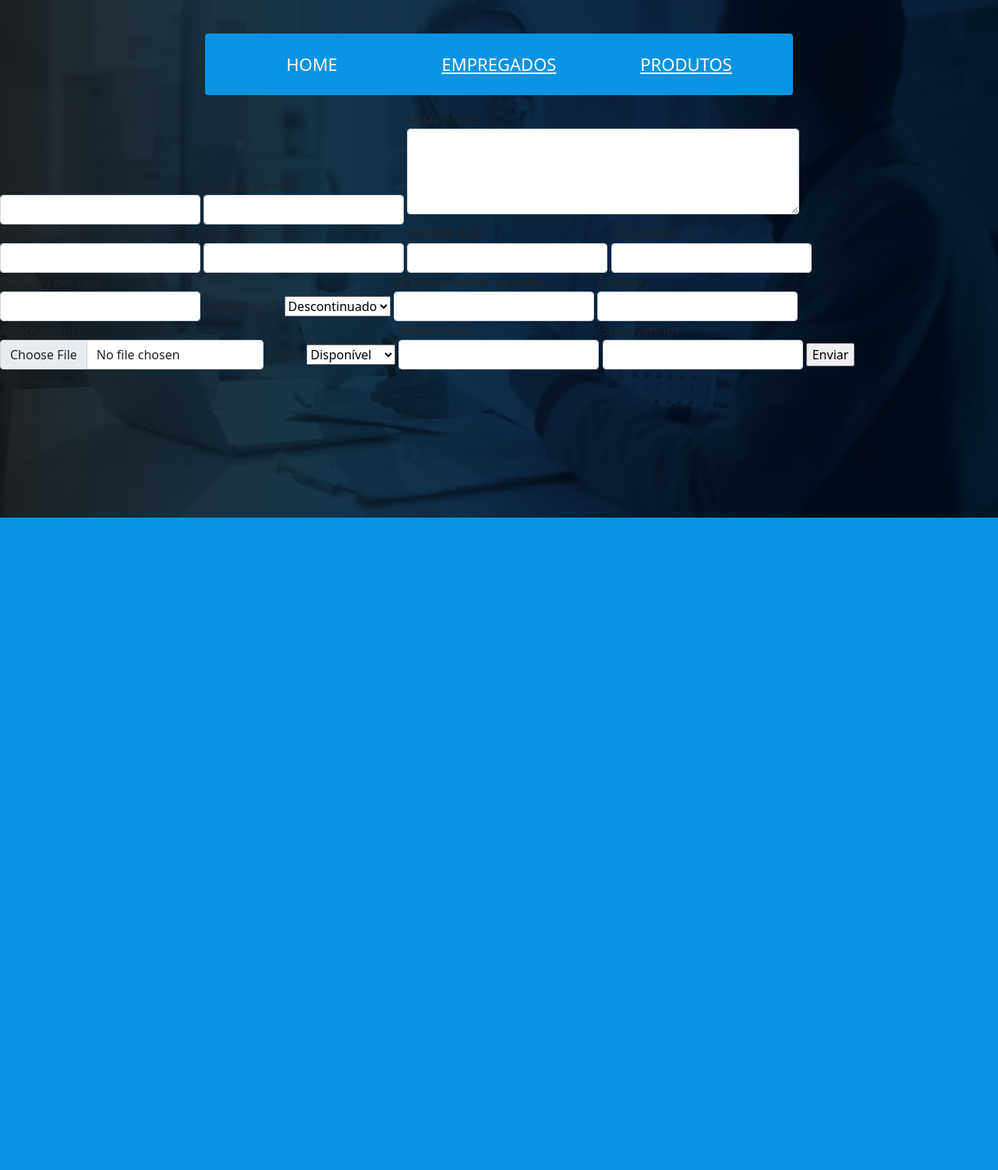
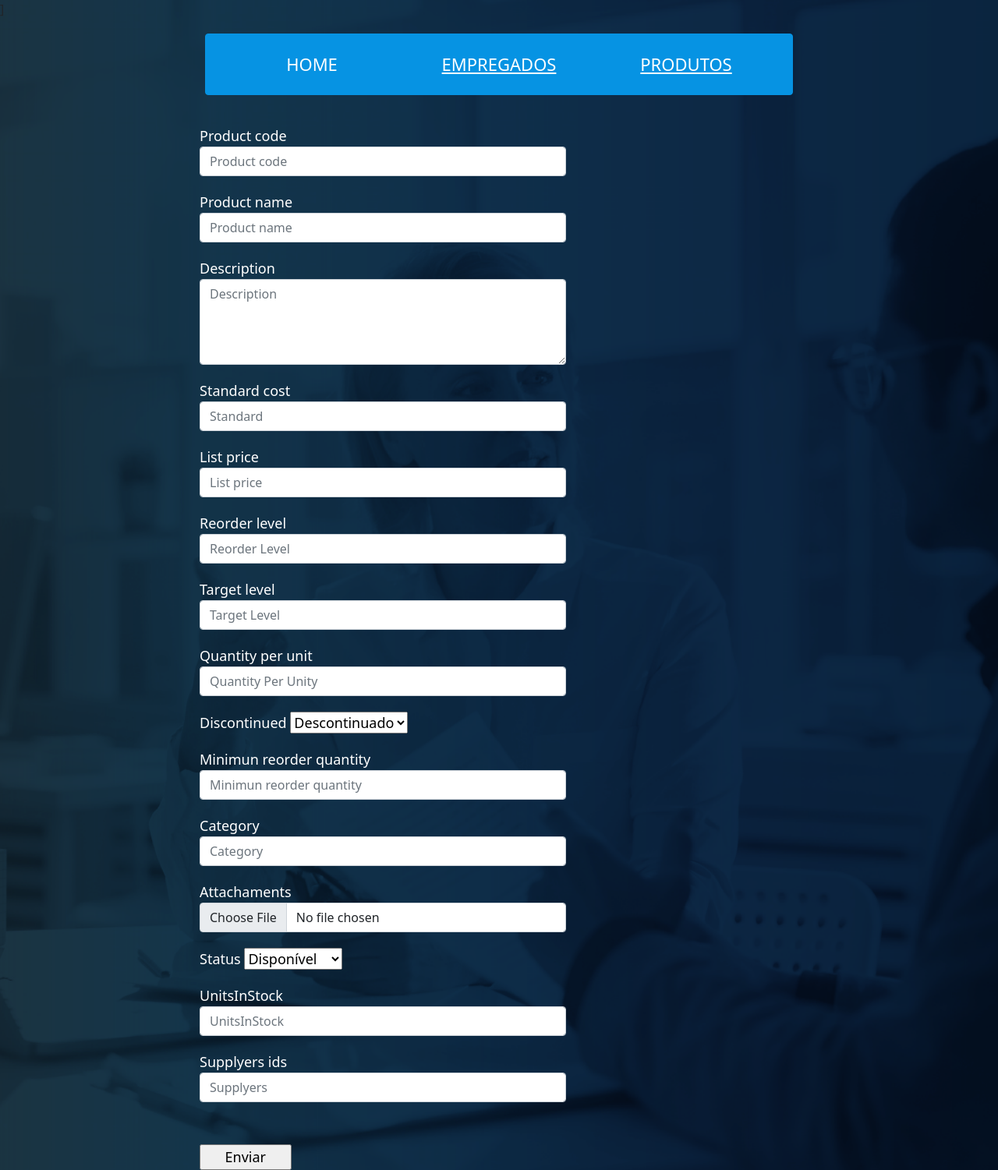
Before and after one commit to jamile-design/ProjetoTRI-3-FrontEnd, a Django app: page /criar_produto in a window 1280 px wide. Shown: the whole page at 78% size. Before the commit the page ends 664 px from the top, so only its background shows below. Run offline with Django 4.2, Linux system fonts and the light colour scheme; some libraries are stand-ins or nearby versions.

Commit message:
Arrumando criacao de produtos

```diff
--- a/templates/criar_produto.html
+++ b/templates/criar_produto.html
@@ -1,82 +1,123 @@
 {% extends 'partials/_base.html' %}
-
+{% load static %}
 {% block content %}
+<meta charset="UTF-8">
 <title>Criar Produto</title>
 
     {% include 'partials/_menu.html' %}
     <main>
-        <form action="criar_produto" method="post">{% csrf_token %}
-            <section class="form form-row">
+        <form method="post" enctype="multipart/form-data" target="dummyframe" id="form" accept-charset="utf-8">{% csrf_token %}
+            <section class="form-principal" id="form-produtos" >
+                <div class="form-row form-group col-md-6" style="
+                font-size: 18px;
+                color: white;">
+                    <label >Product code
+                        <input type="text"  class="form-control col-md-4" id="product_code" name="product_code" placeholder="Product code">
+                    </label>
+                <!-- </div> -->
 
-                <label >Product code
-                    <input type="text" class="form-control col-sm-3" class="form-control col-md-3" required>
+                <!-- <div class="form-row" > -->
+                    <label>Product name
+                        <input type="text" class="form-control col-md-3" id="product_name" name="product_name" placeholder="Product name">
                     </label>
+                <!-- </div> -->
 
-                <label>Product name
-                    <input type="text" class="form-control col-md-3" required>
+                <!-- <div class="form-row" > -->
+                    <label>Description
+                        <textarea rows="4" cols="50" class="form-control col-md-3" id="description" name="description" placeholder="Description"></textarea>
                     </label>
+                <!-- </div> -->
 
-                <label>Description
-                    <textarea rows="4" cols="50" class="form-control col-md-3" required></textarea>
+                <!-- <div class="form-row" > -->
+                    <label>Standard cost
+                        <input type="number" class="form-control col-md-3" id="standard_cost" name="standard_cost" placeholder="Standard">
                     </label>
+                <!-- </div> -->
 
-                <label>Standard cost
-                    <input type="number" class="form-control col-md-3" required>
+                <!-- <div class="form-row" > -->
+                    <label>List price
+                        <input type="number" class="form-control col-md-3" id="list_price" name="list_price" placeholder="List price">
                     </label>
+                <!-- </div> -->
 
-                <label>List price
-                    <input type="number" class="form-control col-md-3" required>
+                <!-- <div class="form-row" > -->
+                    <label>Reorder level
+                        <input type="number" class="form-control col-md-3" id="reorder_level" name="reorder_level" placeholder="Reorder Level">
                     </label>
+                <!-- </div> -->
 
-                <label>Reorder level
-                    <input type="number" class="form-control col-md-3" required>
+                <!-- <div class="form-row" > -->
+                    <label>Target level
+                        <input type="number" class="form-control col-md-3" id="target_level" name="target_level" placeholder="Target Level">
                     </label>
+                <!-- </div> -->
 
-                <label>Target level
-                    <input type="number" class="form-control col-md-3" required>
+                <!-- <div class="form-row" > -->
+                    <label>Quantity per unit
+                        <input type="number" class="form-control col-md-3" id="quantity_per_unit" name="quantity_per_unit" placeholder="Quantity Per Unity">
                     </label>
+                <!-- </div> -->
 
-                <label>Quantity per unit
-                    <input type="number" class="form-control col-md-3" required>
-                </label>
-
+                <!-- <div class="form-row" > -->
                     <label>Discontinued
-                    <select name="select">
-                        <option value="Descontinuado" selected>Descontinuado</option>
-                        <option value="Continuado">Continuado</option>
+                        <select name="select" id="discontinued" name="discontinued">
+                            <option value="0" selected>Descontinuado</option>
+                            <option value="1">Continuado</option>
                         </select>
                     </label>
+                <!-- </div> -->
 
+                <!-- <div class="form-row" > -->
                     <label>Minimun reorder quantity
-                    <input type="number" class="form-control col-md-3" required>
+                        <input type="number" class="form-control col-md-3" id="minimun_reorder_quantity" name="minimun_reorder_quantity" placeholder="Minimun reorder quantity">
                     </label>
+                <!-- </div> -->
 
+                <!-- <div class="form-row" > -->
                     <label>Category
-                    <input type="text" class="form-control col-md-3" required>
+                        <input type="text" class="form-control col-md-3" id="category" name="category" placeholder="Category">
                     </label>
+                <!-- </div> -->
 
+                <!-- <div class="form-row" > -->
                     <label>Attachaments
-                    <input type="file" class="form-control col-md-3" required>
+                        <input type="file"  accept="image/*" class="form-control col-md-3" id="attachaments" name="attachaments" placeholder="Attachaments" >
                     </label>
+                <!-- </div> -->
 
+                <!-- <div class="form-row" > -->
                     <label>Status
-                    <select name="select">
+                        <select name="select" id="status" name="status" >
                             <option value="D" selected>Disponível</option>
                             <option value="I">Indisponivel</option>
                         </select>
                     </label>
+                <!-- </div> -->
 
+                <!-- <div class="form-row" > -->
                     <label>UnitsInStock
-                    <input type="number" class="form-control col-md-3" required>
+                        <input type="number" class="form-control col-md-3" id="units_in_stock" name="units_in_stock" placeholder="UnitsInStock">
                     </label>
+                <!-- </div> -->
 
+                <!-- <div class="form-row" > -->
                     <label>Supplyers ids
-                    <input type="number" class="form-control col-md-3" required>
+                        <input type="number" class="form-control col-md-3" id="supplyers_id" name="supplyers_id" placeholder="Supplyers">
                     </label>
+                <!-- </div> -->
 
-                <input type="submit" value="Enviar">
+                <!-- </div> -->
+                <br>
+                <br>
+                <!-- <input type="submit" value="Enviar" class=" col-md-3" id="btn-enviar"> -->
 
+                    <input class=" col-md-3 " type="submit" id="btn-enviar" value="Enviar" >
                 </section>
             </form>
+
+
     </main>
+
+    <script src="{% static 'js/cria_produto.js' %}" ></script>
+
 {% endblock %}
```
Also changed, not shown: teste.txt (deleted). Lines whose indentation alone changed are shown as unchanged.
